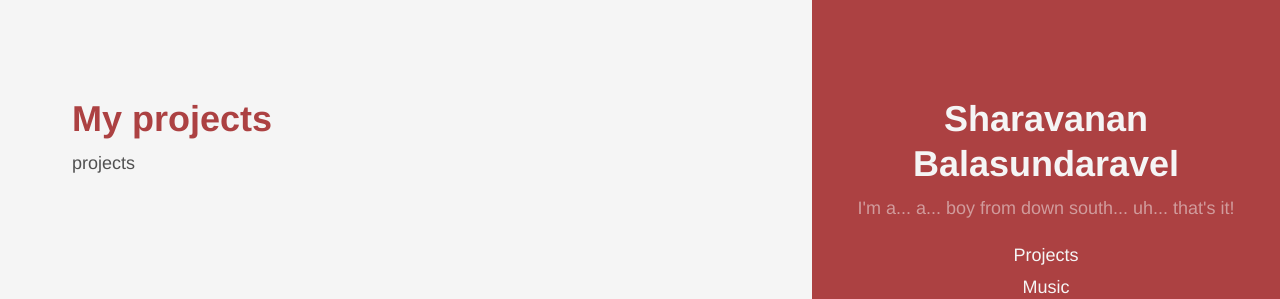
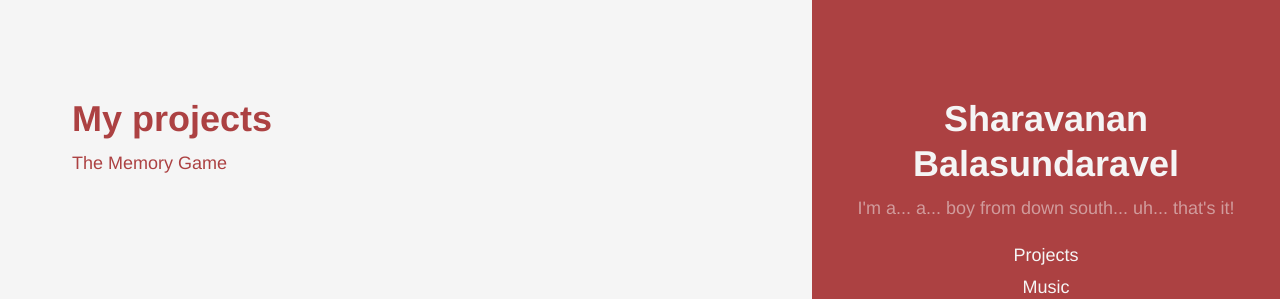
Before and after one commit to sharavananpa/sharavananpa.github.io-old-vanilla_version, a plain HTML site: page index.html in a window 1280 px wide. Both pictures are taken after a click on the link "Projects". Shown: the top 299 px of the page. Drawn offline with Linux system fonts and the light colour scheme.

Commit message:
Update index.html

```diff
--- a/index.html
+++ b/index.html
@@ -68,7 +68,7 @@
 
     <div id="projects" hidden>
         <h1>My projects</h1>
-        projects
+        <a href="https://sharavananpa.github.io/the-memory-game/" target="_blank" rel="noopener noreferrer">The Memory Game</a>
     </div>
 
     <div id="music" hidden>
```
